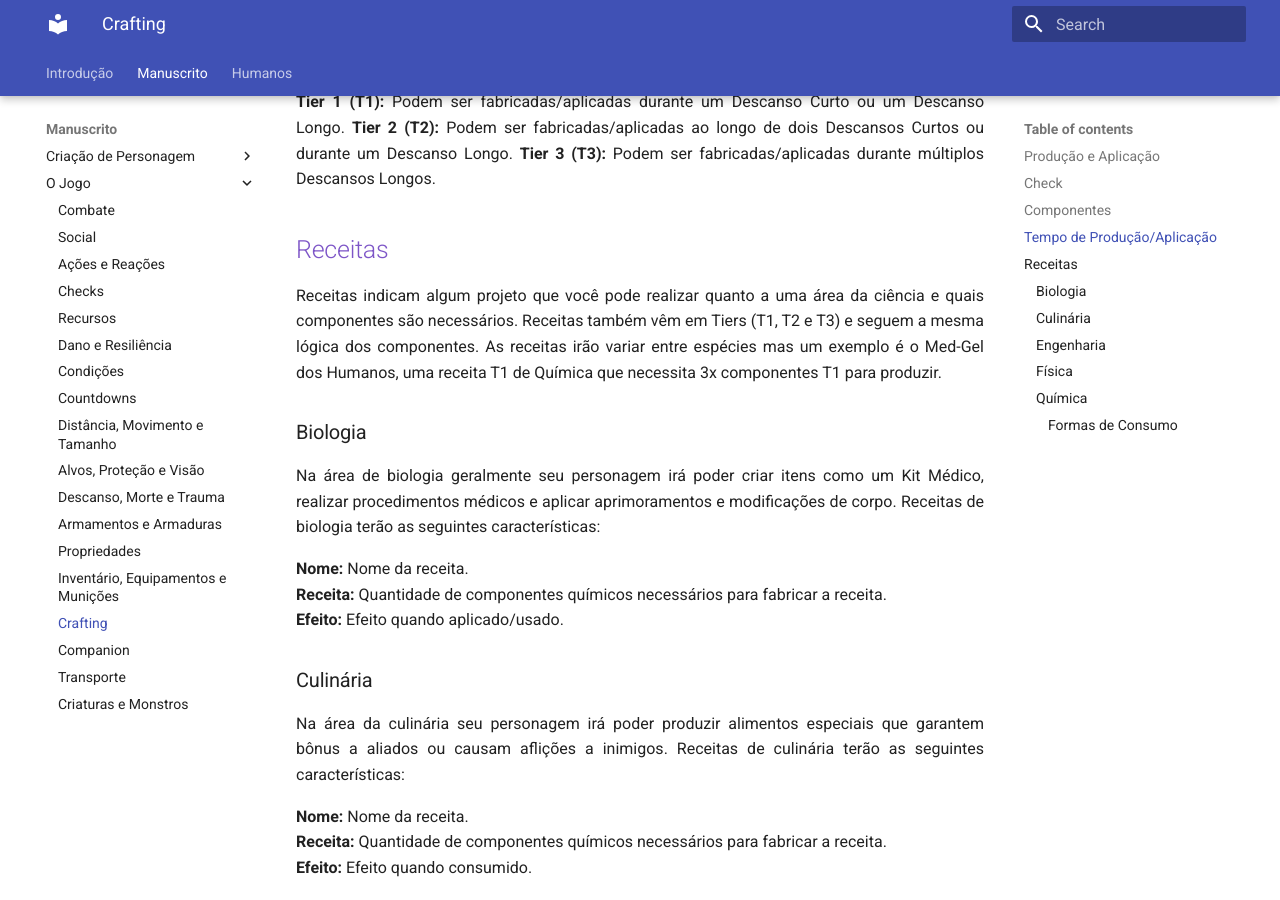
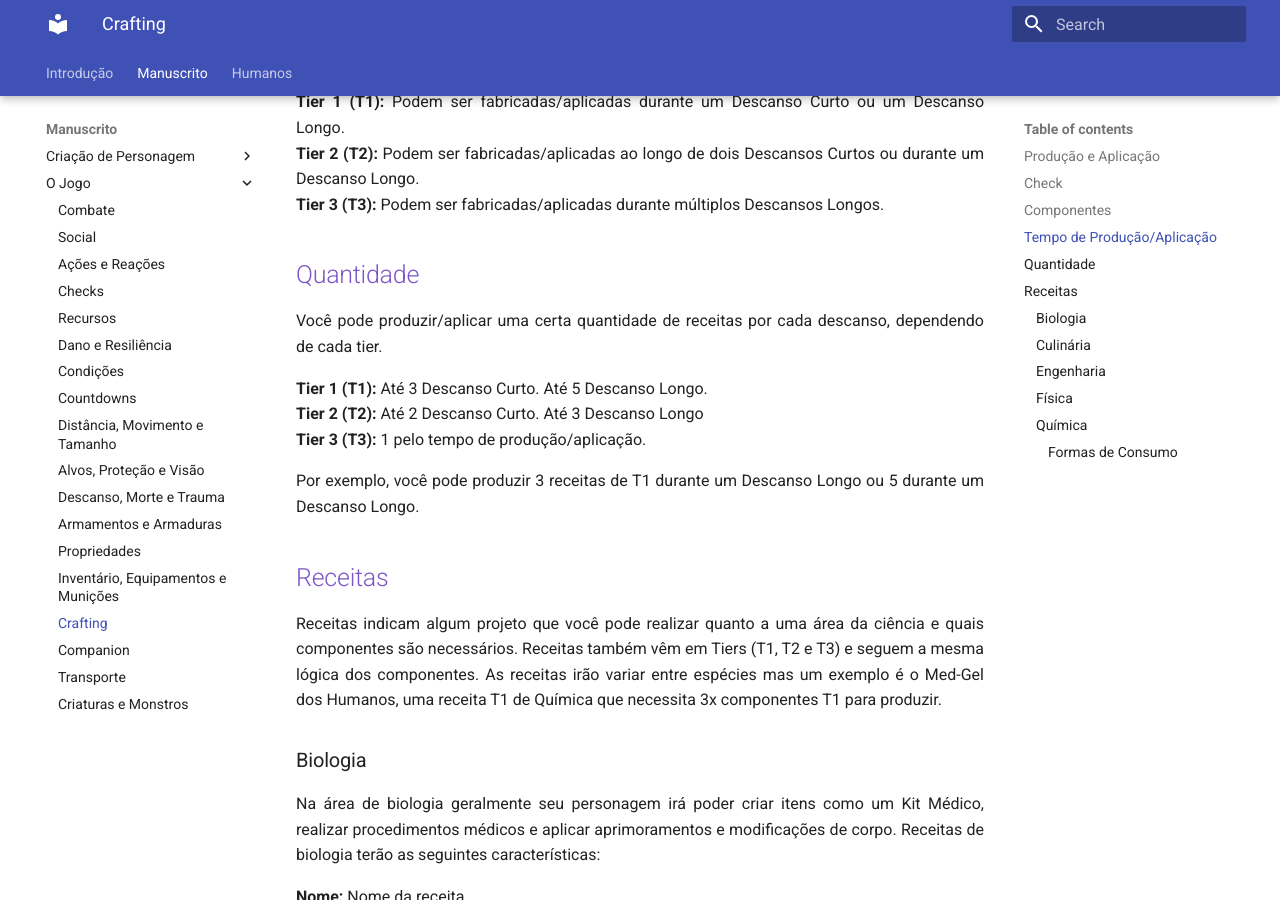
Before and after one commit to henriqueschorr/henriqueschorr.github.io, an MkDocs documentation site: the page built from docs/1_core/3_game/crafting.md, in a window 1280 px wide and 900 px high, scrolled down 1422 px. Built offline with MkDocs 1.6.1 and Material for MkDocs 9.7.7, drawn with Linux system fonts in a browser that asks for light colours.

Commit message:
quantity per rest crafting

```diff
--- a/docs/1_core/3_game/crafting.md
+++ b/docs/1_core/3_game/crafting.md
@@ -37,6 +37,16 @@
 **Tier 1 (T1):** Podem ser fabricadas/aplicadas durante um Descanso Curto ou um Descanso Longo.
 **Tier 2 (T2):** Podem ser fabricadas/aplicadas ao longo de dois Descansos Curtos ou durante um Descanso Longo.
 **Tier 3 (T3):** Podem ser fabricadas/aplicadas durante múltiplos Descansos Longos.
+
+## Quantidade
+
+Você pode produzir/aplicar uma certa quantidade de receitas por cada descanso, dependendo de cada tier.
+
+**Tier 1 (T1):** Até 3 Descanso Curto. Até 5 Descanso Longo.
+**Tier 2 (T2):** Até 2 Descanso Curto. Até 3 Descanso Longo
+**Tier 3 (T3):** 1 pelo tempo de produção/aplicação.
+
+Por exemplo, você pode produzir 3 receitas de T1 durante um Descanso Longo ou 5 durante um Descanso Longo.
 
 ## Receitas
 
```
